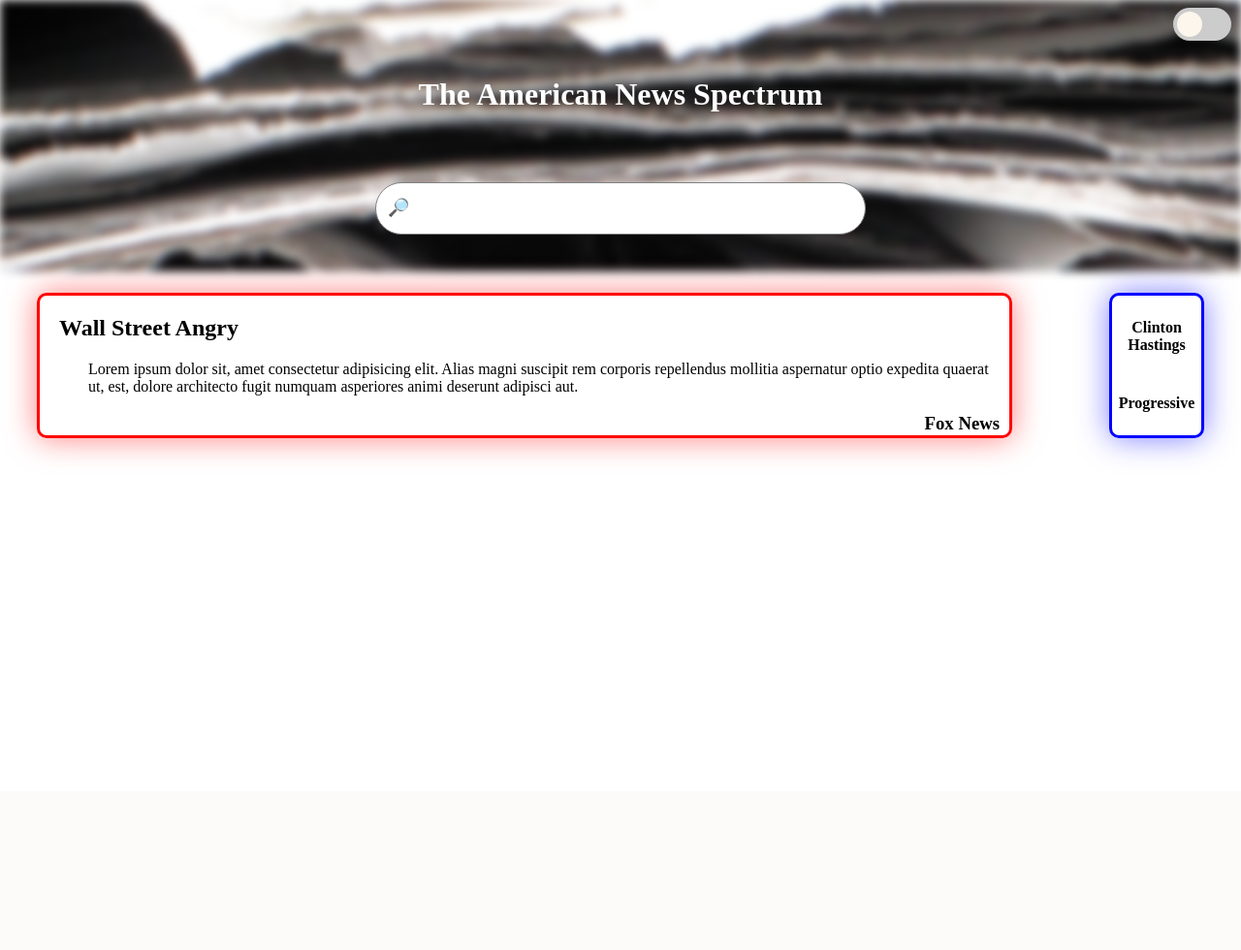
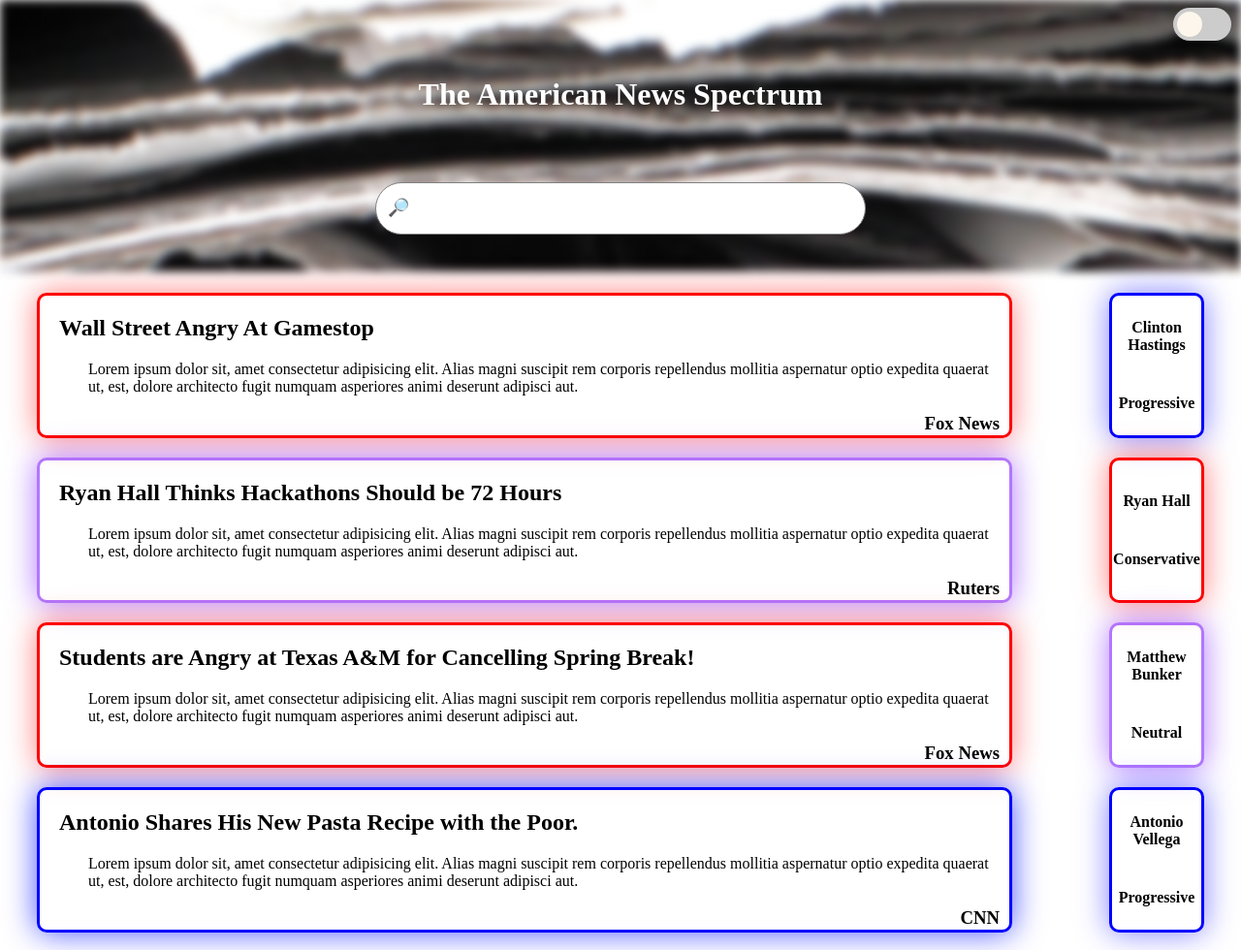
Before and after one commit to MegaClin10/TH21-NewSpectrum, a PHP site: page /main.html in a window 1280 px wide. Shown: the whole page at 97% size. Before the commit the page ends 470 px from the top, so only its background shows below. Run offline with PHP 8.4, Linux system fonts and the light colour scheme.

Commit message:
hardcoded main.html

```diff
--- a/assets/lm-css/indexStyle-lm.css
+++ b/assets/lm-css/indexStyle-lm.css
@@ -91,6 +91,10 @@ body div {
 .search-title{
     display: flex;
 
+}
+
+#search-button{
+    color: white;
 }
 
 .search-bar-landing{
--- a/assets/lm-css/mainStyle-lm.css
+++ b/assets/lm-css/mainStyle-lm.css
@@ -157,7 +157,7 @@ body div {
     max-height: 150px;
 }
 
-.article {
+.article, .article3 {
     max-width: 1000px;
     margin-right: 100px;
     margin-left: 20px;
@@ -165,6 +165,26 @@ body div {
     border: 3px solid red;
     border-radius: 10px;
     box-shadow: 0 0 32px rgba(255, 0, 0, .5);
+}
+
+.article2 {
+    max-width: 1000px;
+    margin-right: 100px;
+    margin-left: 20px;
+
+    border: 3px solid rgba(111,0,255,0.534);
+    border-radius: 10px;
+    box-shadow: 0 0 32px rgba(111, 0, 255, 0.534);
+}
+
+.article4 {
+    max-width: 1000px;
+    margin-right: 100px;
+    margin-left: 20px;
+
+    border: 3px solid blue;
+    border-radius: 10px;
+    box-shadow: 0 0 32px rgba(0, 17, 255, 0.712);
 }
 
 .article-title {
@@ -193,6 +213,30 @@ body div {
     margin-right: 20px;
 }
 
+.author2 {
+    display: flex;
+    flex-direction: column;
+    justify-content: center;
+    width: 128px;
+
+    border: 3px solid red;
+    border-radius: 10px;
+    box-shadow: 0 0 32px rgba(255, 0, 0, .5);
+    margin-right: 20px;
+}
+
+.author3 {
+    display: flex;
+    flex-direction: column;
+    justify-content: center;
+    width: 128px;
+
+    border: 3px solid rgba(111,0,255,0.534);
+    border-radius: 10px;
+    box-shadow: 0 0 32px rgba(111, 0, 255, 0.534);
+    margin-right: 20px;
+}
+
 .author-name {
     text-align: center;
 }
--- a/main.html
+++ b/main.html
@@ -3,7 +3,6 @@
 <head>
     <meta charset="UTF-8">
     <link rel="stylesheet" href="assets/lm-css/mainStyle-lm.css">
-    <script src="scripts/darkmode.js"></script>
     <title>News List</title>
 </head>
 <body class="dm">
@@ -26,7 +25,7 @@
             <div class="data-row">
                 <div class="article">
                     <div class="article-title">
-                        <h2 class="dm-text">Wall Street Angry</h2>
+                        <h2 class="dm-text">Wall Street Angry At Gamestop</h2>
                     </div>
                     <div class="article-desc dm-text">
                         <p>Lorem ipsum dolor sit, amet consectetur adipisicing elit. Alias magni suscipit rem corporis repellendus mollitia aspernatur optio expedita quaerat ut, est, dolore architecto fugit numquam asperiores animi deserunt adipisci aut.</p>
@@ -48,6 +47,87 @@
                 </div>
             </div>
         </div>
+
+        <div class="data-row-container">
+            <div class="data-row">
+                <div class="article2">
+                    <div class="article-title">
+                        <h2 class="dm-text">Ryan Hall Thinks Hackathons Should be 72 Hours</h2>
+                    </div>
+                    <div class="article-desc dm-text">
+                        <p>Lorem ipsum dolor sit, amet consectetur adipisicing elit. Alias magni suscipit rem corporis repellendus mollitia aspernatur optio expedita quaerat ut, est, dolore architecto fugit numquam asperiores animi deserunt adipisci aut.</p>
+                    </div>
+                    <div class="article-source">
+                        <h3 class="dm-text">Ruters</h3>
+                    </div>
+                </div>
+                <div class="author2">
+                    <div class="author-name">
+                        <h4 class="dm-text">Ryan Hall</h4>
+                    </div>
+                    <!-- <div class="author-picture">
+                        <img src="assets/images/megyn.jpg" alt="">
+                    </div> -->
+                    <div class="author-bias">
+                        <h4 class="dm-text">Conservative</h4>
+                    </div>
+                </div>
+            </div>
+        </div>
+
+        <div class="data-row-container">
+            <div class="data-row">
+                <div class="article3">
+                    <div class="article-title">
+                        <h2 class="dm-text">Students are Angry at Texas A&M for Cancelling Spring Break!</h2>
+                    </div>
+                    <div class="article-desc dm-text">
+                        <p>Lorem ipsum dolor sit, amet consectetur adipisicing elit. Alias magni suscipit rem corporis repellendus mollitia aspernatur optio expedita quaerat ut, est, dolore architecto fugit numquam asperiores animi deserunt adipisci aut.</p>
+                    </div>
+                    <div class="article-source">
+                        <h3 class="dm-text">Fox News</h3>
+                    </div>
+                </div>
+                <div class="author3">
+                    <div class="author-name">
+                        <h4 class="dm-text">Matthew Bunker</h4>
+                    </div>
+                    <!-- <div class="author-picture">
+                        <img src="assets/images/megyn.jpg" alt="">
+                    </div> -->
+                    <div class="author-bias">
+                        <h4 class="dm-text">Neutral</h4>
+                    </div>
+                </div>
+            </div>
+        </div>
+
+        <div class="data-row-container">
+            <div class="data-row">
+                <div class="article4">
+                    <div class="article-title">
+                        <h2 class="dm-text">Antonio Shares His New Pasta Recipe with the Poor.</h2>
+                    </div>
+                    <div class="article-desc dm-text">
+                        <p>Lorem ipsum dolor sit, amet consectetur adipisicing elit. Alias magni suscipit rem corporis repellendus mollitia aspernatur optio expedita quaerat ut, est, dolore architecto fugit numquam asperiores animi deserunt adipisci aut.</p>
+                    </div>
+                    <div class="article-source">
+                        <h3 class="dm-text">CNN</h3>
+                    </div>
+                </div>
+                <div class="author">
+                    <div class="author-name">
+                        <h4 class="dm-text">Antonio Vellega</h4>
+                    </div>
+                    <!-- <div class="author-picture">
+                        <img src="assets/images/megyn.jpg" alt="">
+                    </div> -->
+                    <div class="author-bias">
+                        <h4 class="dm-text">Progressive</h4>
+                    </div>
+                </div>
+            </div>
+        </div>
     </div>
     <script>
         function myFunction() {
@@ -57,5 +137,7 @@
             searchBar.classList.toggle("search-bar-dark");
         }
         </script>
+
+    <script src="main.js"></script>
 </body>
 </html>
--- /dev/null
+++ b/main.js
@@ -0,0 +1,15 @@
+async function getTopicArticles(topic="Donald", sourceBias = 0, authorBias = 0){
+    let url = "https://aqueous-wave-82169.herokuapp.com/article/?q=" + topic;
+    console.log(url)
+
+    fetch(url)
+    .then(result => result.json())
+    .then((data) => {
+        for(let i = 0; i < data.length; i++){
+            console.log(data.length);
+        }
+        console.log(data);
+    });
+}
+
+getTopicArticles();
```
Also changed, not shown: index.html (+6 -5 lines), index.js (+10 -6 lines), assets/images/antonio.jpg (added).
